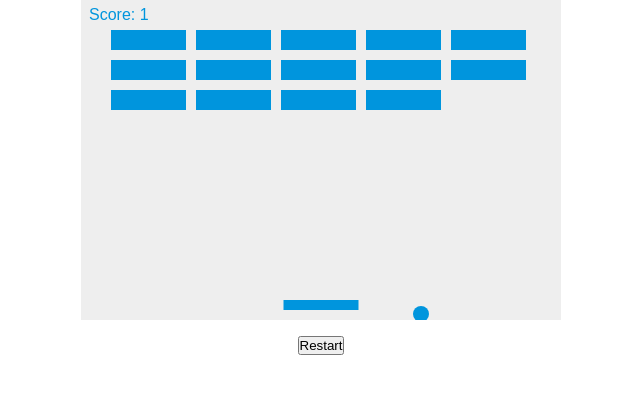
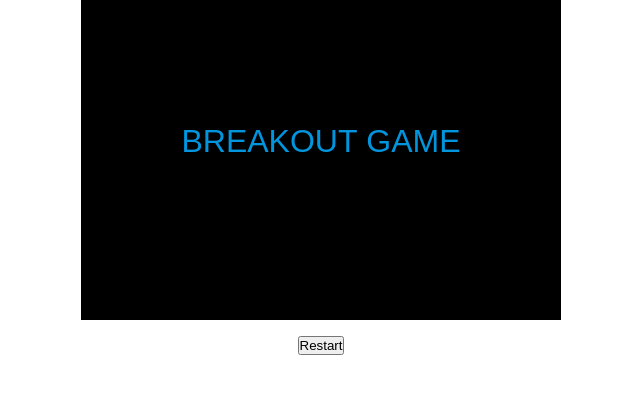
Before and after one commit to Lastor-Chen/breakout_game, a plain HTML site: page index_remake.html in a window 1280 px wide. Shown: the whole page, without its empty margins (319-959 px from the left). Drawn offline with Linux system fonts and the light colour scheme.

Commit message:
[加入] readyPage

```diff
--- a/index_remake.html
+++ b/index_remake.html
@@ -16,7 +16,7 @@
       text-align: center;
     }
     canvas {
-      background: #eee;
+      background: black;
       display: block;
       margin: 0 auto;
     }
--- a/main_remake.js
+++ b/main_remake.js
@@ -14,6 +14,8 @@ class GameApp {
   isGameOver = false
   isWin = false
   isHitting = false
+  /** @type {'ready' | 'playing' | 'ending'} */
+  state = 'ready'
 
   /** @param {HTMLCanvasElement} canvas */
   constructor(canvas) {
@@ -34,7 +36,7 @@ class GameApp {
       width: 75,
       height: 10,
       x: (this.canvas.width - 75) / 2,
-      y: (this.canvas.height - 10) - 10,
+      y: this.canvas.height - 10 - 10,
       color: '#0095DD',
     }
     this.brickConfig = {
@@ -51,6 +53,50 @@ class GameApp {
   }
 
   start() {
+    const self = this
+    document.addEventListener('keypress', function pressHandler(e) {
+      if (e.key === 'Enter') {
+        self.state === 'playing'
+        document.removeEventListener('keypress', pressHandler)
+        self.startPlayPage()
+      }
+    })
+
+    this.renderReadyPage()
+  }
+
+  renderReadyPage() {
+    if (this.state !== 'ready') return void 0
+
+    this.requestFrameId = window.requestAnimationFrame((ms) => {
+      this.ctx.clearRect(0, 0, this.canvas.width, this.canvas.height)
+
+      // title text
+      this.ctx.textAlign = 'center'
+      this.ctx.font = '32px Arial'
+      this.ctx.fillStyle = '#0095DD'
+      this.ctx.fillText(
+        'BREAKOUT GAME', //
+        this.canvas.width / 2,
+        (this.canvas.height - 16) / 2
+      )
+
+      // blink effect info text
+      const duration = 800
+      if (ms % (duration * 2) > duration) {
+        this.ctx.font = '16px Arial'
+        this.ctx.fillStyle = 'white'
+        this.ctx.fillText('Press Enter to start', this.canvas.width / 2, (this.canvas.height - 16) / 2 + 32 * 1.5)
+      }
+
+      this.renderReadyPage()
+    })
+  }
+
+  startPlayPage() {
+    this.state = 'playing'
+    window.cancelAnimationFrame(this.requestFrameId)
+
     // listen keyboard controller
     document.addEventListener('keydown', (e) => {
       if (e.key === 'ArrowRight') {
@@ -69,41 +115,13 @@ class GameApp {
       }
     })
 
-    // listen buttons
-    const restartBtn = document.querySelector('#restart')
-    restartBtn.addEventListener('click', () => {
-      this.restart()
-    })
-
-    this.runAnimationLoop()
+    this.renderPlayPage()
   }
 
-  restart() {
-    // reset all
-    this.score = 0
-    this.ball.x = this.ballConfig.x
-    this.ball.y = this.ballConfig.y
-    this.dx = this.ballConfig.dx
-    this.dy = this.ballConfig.dy
-    this.paddle.x = this.paddleConfig.x
-    this.paddle.y = this.paddleConfig.y
-    this.isRightPressed = false
-    this.isLeftPressed = false
-    this.isGameOver = false
-    this.isWin = false
-    this.isHitting = false
-    this.brickGroup.forEach((rowBricks) => {
-      rowBricks.forEach((brick) => brick.hidden = false)
-    })
+  renderPlayPage() {
+    if (this.state !== 'playing') return void 0
 
-    this.runAnimationLoop()
-  }
-
-  runAnimationLoop() {
-    this.requestFrameId = window.requestAnimationFrame(() => this.drawFrame())
-  }
-
-  drawFrame() {
+    this.requestFrameId = window.requestAnimationFrame(() => {
       if (this.isGameOver) return this.gameOver()
       this.ctx.clearRect(0, 0, this.canvas.width, this.canvas.height)
 
@@ -128,7 +146,8 @@ class GameApp {
       this.ball.x += this.dx
       this.ball.y += this.dy
 
-    this.runAnimationLoop()
+      this.renderPlayPage()
+    })
   }
 
   collideBallWithWall() {
@@ -163,10 +182,7 @@ class GameApp {
   /** AABB collision detection */
   collideBallWithBricks() {
     const ball = this.ball
-    const {
-      row: totalRow,
-      column: totalCol,
-    } = this.brickConfig
+    const { row: totalRow, column: totalCol } = this.brickConfig
 
     this.brickGroup.forEach((rowBricks) => {
       rowBricks.forEach((brick) => {
@@ -247,9 +263,31 @@ class GameApp {
   }
 
   drawScore() {
+    this.ctx.textAlign = 'left'
     this.ctx.font = '16px Arial'
     this.ctx.fillStyle = '#0095DD'
     this.ctx.fillText(`Score: ${this.score}`, 8, 20)
+  }
+
+  restart() {
+    // reset all
+    this.score = 0
+    this.ball.x = this.ballConfig.x
+    this.ball.y = this.ballConfig.y
+    this.dx = this.ballConfig.dx
+    this.dy = this.ballConfig.dy
+    this.paddle.x = this.paddleConfig.x
+    this.paddle.y = this.paddleConfig.y
+    this.isRightPressed = false
+    this.isLeftPressed = false
+    this.isGameOver = false
+    this.isWin = false
+    this.isHitting = false
+    this.brickGroup.forEach((rowBricks) => {
+      rowBricks.forEach((brick) => (brick.hidden = false))
+    })
+
+    this.renderPlayPage()
   }
 }
 
```
Lines whose indentation alone changed are shown as unchanged.
